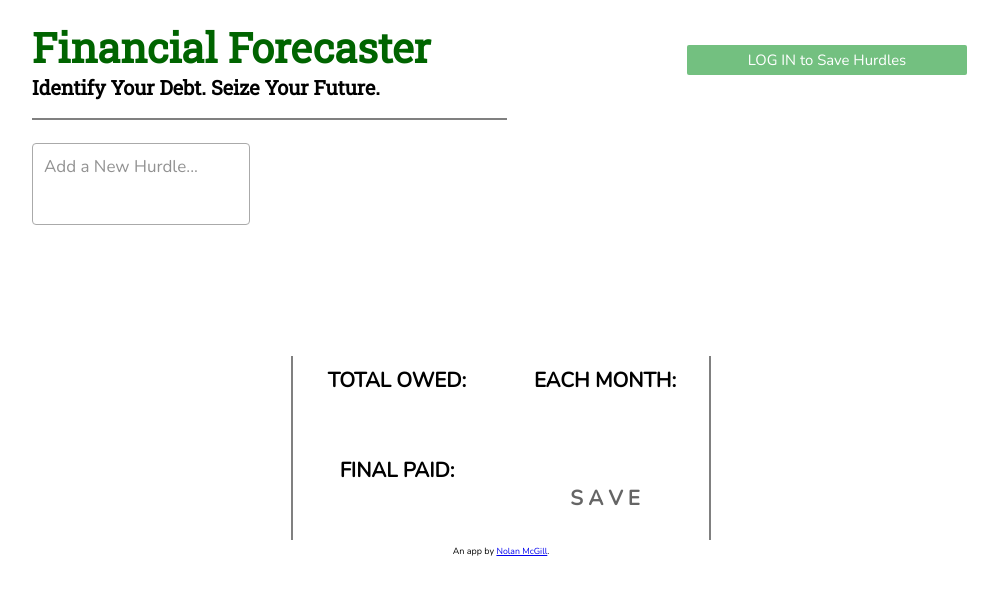
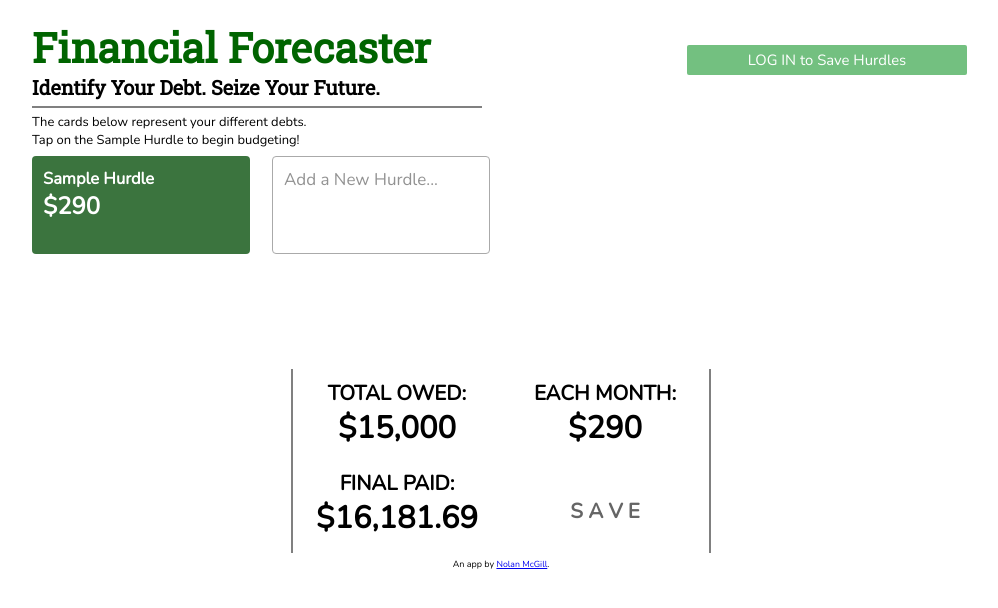
Before and after one commit to nomcgill/financial-forecaster, a website: page public/index.html in a window 1280 px wide. Shown: the whole page, without its empty margins (139-1137 px from the left). Drawn offline with nearby package versions, Linux system fonts and the light colour scheme.

Commit message:
added landing page assistance

```diff
--- a/public/index.html
+++ b/public/index.html
@@ -15,6 +15,10 @@
         <div id="left-header">
           <h1>Financial Forecaster</h1>
           <h3>Identify Your Debt. Seize Your Future.</h3>
+          <div id="description-box">
+          <p class="description">The cards below represent your different debts.</p>
+          <p class="description">Tap on the Sample Hurdle to begin budgeting!</p>
+          </div>
         </div>
         <nav>LOG IN to Save Hurdles</nav>
       </div>
--- a/public/script.js
+++ b/public/script.js
@@ -6,7 +6,14 @@ var loggedIn = false
 let currentUser = {
     _id: false,
     username: false,
-    loans: []
+    loans: [
+        {
+            "name": "Sample Hurdle",
+            "balance": 15000,
+            "rate": 3.25,
+            "payment": 290
+        }
+    ]
 }
 
 var loans = currentUser.loans
@@ -175,6 +182,9 @@ $(function() {
     gatherInfo(loans)
     $('input.currency').currencyInput();
     $('input.percent').percentInput();
+    $("#area1").one("click", function () {
+        $(".description").hide()
+    })
     watchForAdd()
     watchForEdits()
     watchForSave()
--- a/public/stylesheet.css
+++ b/public/stylesheet.css
@@ -34,7 +34,7 @@ button {
 }
 
 header h3 {
-  margin-bottom: 12px;
+  margin-bottom: 0;
 }
 
 nav {
@@ -53,6 +53,12 @@ nav {
 
 header, #results, .boxes {
     text-align: center;
+}
+
+#description-box {
+  font-family: 'Nunito', sans-serif;
+  padding-top: 5px;
+  padding-bottom: 5px;
 }
 
 body {
@@ -89,6 +95,7 @@ body {
     grid-template-columns: repeat(2, 1fr);
     grid-template-rows: repeat(1, 104px);
     margin-bottom: 20px;
+    margin-top: -10px;
     padding-bottom: 100px;
 }
 
@@ -100,7 +107,7 @@ body {
 .boxes {
   padding: 11px;
   margin: 11px;
-  height: 82px;
+  height: 98px;
   cursor: pointer;
   border-radius: 4px;
   font-size: 1.2em;
@@ -267,7 +274,7 @@ input[type=number]::-webkit-outer-spin-button {
   }
 
   #grid {
-    margin-top: 10px;
+    margin-top: 25px;
     display: grid;
     grid-template-columns: repeat(4, 1fr);
     grid-template-rows: repeat(1, 104px);
@@ -281,7 +288,8 @@ input[type=number]::-webkit-outer-spin-button {
     bottom: 20px;
   }
 
-  #left-header {
+  #left-header h3 {
+    padding-bottom: 6px;
     border-bottom: solid 2px gray;
   }
 
```
